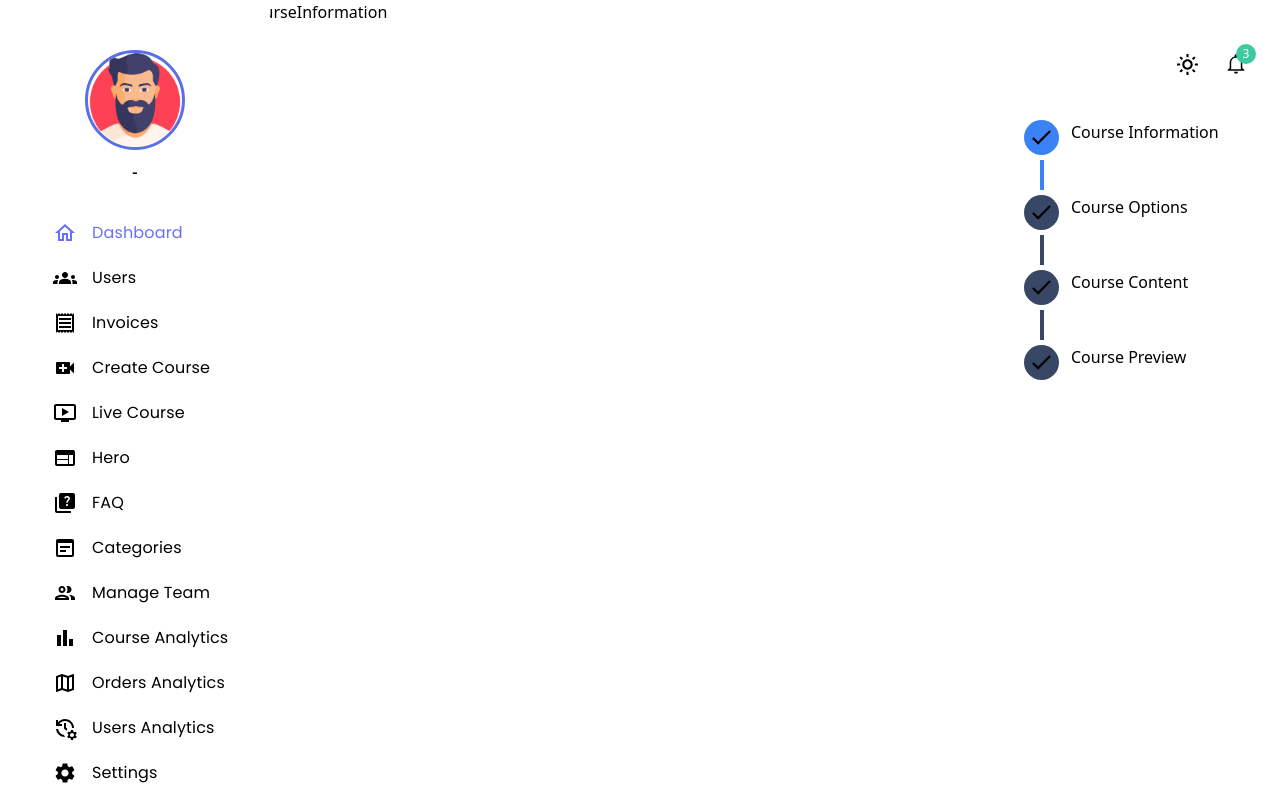
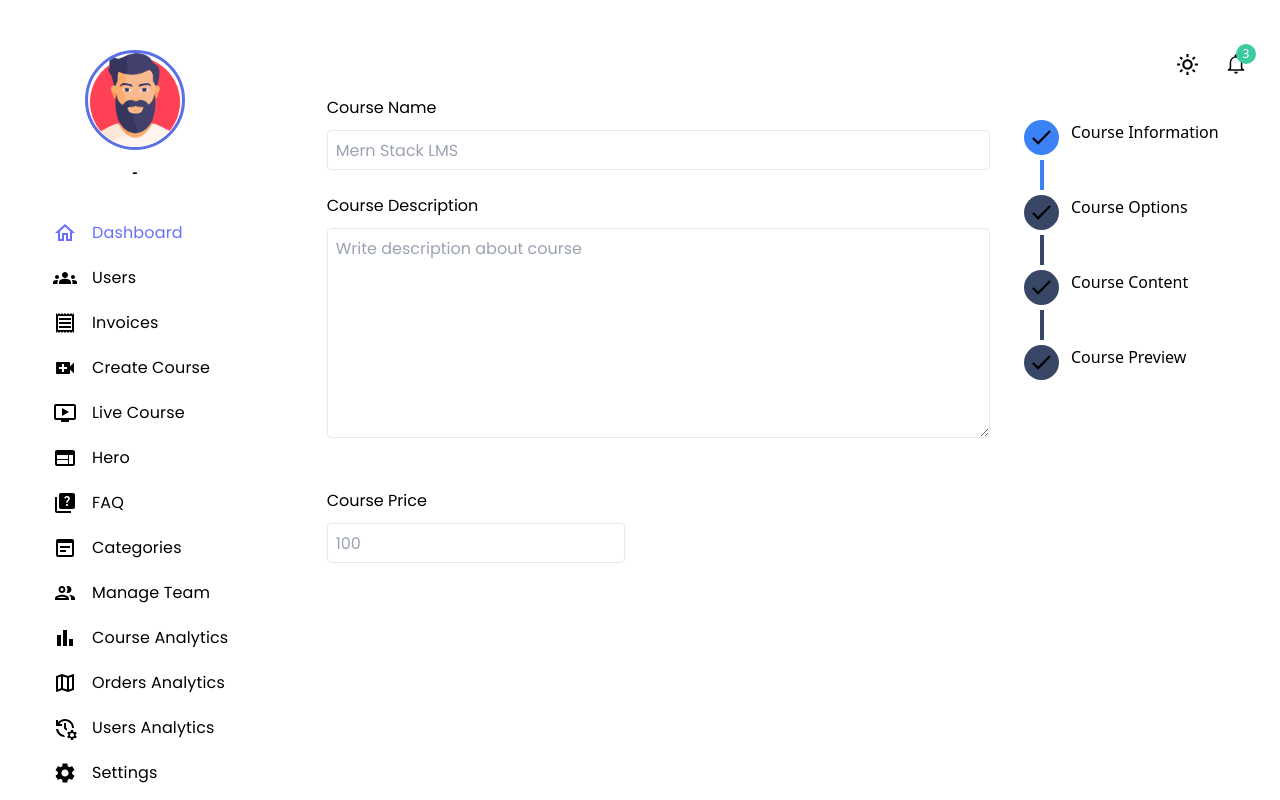
Before and after one commit to ChanukaWeerakkody/Edu_Zone_FrontEnd, a Next.js app: page /admin/create-course in a window 1280 px wide. Built offline with nearby package versions, Linux system fonts and the light colour scheme; no server answers.

Commit message:
start to create add course form

```diff
--- a/app/componenets/admin/course/CourseInformation.tsx
+++ b/app/componenets/admin/course/CourseInformation.tsx
@@ -1,10 +1,77 @@
-import React from 'react'
+import React, {FC, useState} from 'react'
+import {styles} from "../../../styles/style";
 
-type Props = {}
+type Props = {
+    courseInfo: any;
+    setCourseInfo: (courseInfo: any) => void;
+    active: number;
+    setActive: (active: number) => void;
+}
 
-const CourseInformation = (props: Props) => {
+const CourseInformation:FC<Props> = ({courseInfo,setCourseInfo,active,setActive}) => {
+    const [dragging, setDragging] = useState(false);
+
+    const handleSubmit = (e:any) => {
+        e.preventDefault();
+        setActive(active + 1);
+    };
+
     return (
-        <div>CourseInformation</div>
+        <div className="w-[80%] m-auto mt-24">
+            <form onSubmit={handleSubmit} className={`${styles.label}`}>
+                <div>
+                    <label htmlFor="">
+                        Course Name
+                    </label>
+                    <input
+                        type="name"
+                        name=""
+                        required
+                        value={courseInfo.name}
+                        onChange={(e:any) =>
+
+                            setCourseInfo({...courseInfo, name: e.target.value})
+                        }
+                        id="name"
+                        placeholder="Mern Stack LMS"
+                        className={`${styles.input}`}
+                    />
+                </div>
+                <br/>
+                <div className="mb-5">
+                    <label className={`${styles.label}`}>Course Description</label>
+                    <textarea name="" id="" cols={30} rows={8}
+                        placeholder="Write description about course"
+                              className={`${styles.input} !h-min !py-2`}
+                              value={courseInfo.description}
+                              onChange={(e:any) =>
+                                  setCourseInfo({...courseInfo, description: e.target.value})
+                              }
+                    >
+
+                    </textarea>
+                </div>
+                <br/>
+                <div className="w-full flex justify-between">
+                    <div className="w-[45%]">
+                        <label className={`${styles.label}`}>Course Price</label>
+                        <input
+                            type="number"
+                            name=""
+                            required
+                            value={courseInfo.price}
+                            onChange={(e:any) =>
+                                setCourseInfo({...courseInfo, price: e.target.value})
+                            }
+                            id="price"
+                            placeholder="100"
+                            className={`${styles.input}`}
+                        />
+                    </div>
+
+                </div>
+            </form>
+        </div>
     )
 }
 
--- a/app/componenets/admin/course/CreateCourse.tsx
+++ b/app/componenets/admin/course/CreateCourse.tsx
@@ -41,7 +41,12 @@ const CreateCourse = (props: Props) => {
             <div className="w-[80%]">
                 {
                     active === 0 && (
-                        <CourseInformation/>
+                        <CourseInformation
+                            courseInfo={courseInfo}
+                            setCourseInfo={setCourseInfo}
+                            active={active}
+                            setActive={setActive}
+                        />
                     )
                 }
 
```
